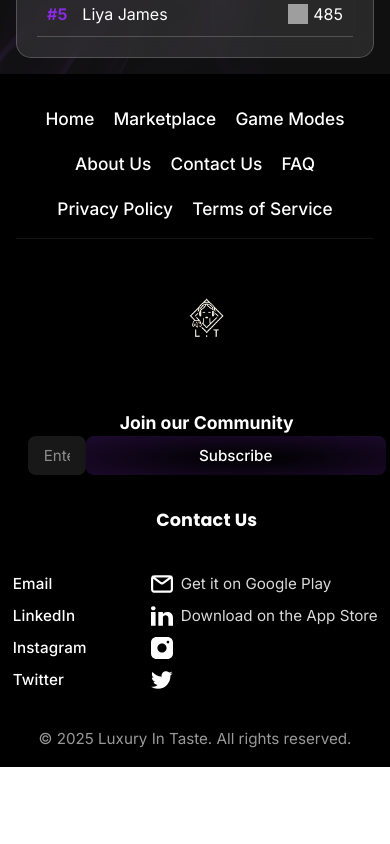
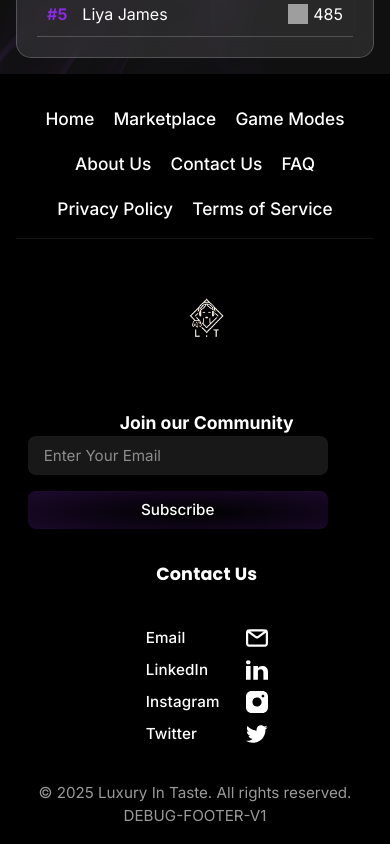
Before and after one commit to ManasadeviJ/LIT_DOC, a React (Vite) app in the folder frontend/: page /game-modes in a window 390 px wide. Shown: the part 2326-3170 px from the top of the page. Before the commit the page ends 3093 px from the top, so only its background shows below. Built offline with nearby package versions, Linux system fonts and the light colour scheme; grey boxes are pictures that could not be loaded; the HTML template or start-up script is replaced by a standard one.

Commit message:
Fix footer mobile layout and navigation issues

```diff
--- a/frontend/src/components/Footer.jsx
+++ b/frontend/src/components/Footer.jsx
@@ -56,7 +56,7 @@ const Footer = () => {
               <Link to="/" className="footer-link">
                 Home
               </Link>
-              <Link to="/marketplace" className="footer-link">
+              <Link to="/shop" className="footer-link">
                 Marketplace
               </Link>
               <Link to="/game-modes" className="footer-link">
--- a/frontend/src/components/Footer/Footer.css
+++ b/frontend/src/components/Footer/Footer.css
@@ -75,11 +75,52 @@
     flex-direction: column;
     align-items: center;
   }
+  .footer-email-container form {
+    flex-direction: column;
+  }
+
+  .footer-contact-table {
+    grid-template-columns: auto auto;
+    justify-content: center;
+  }
+
+  .footer-store-link {
+    display: none;
+  }
 }
 
 @media screen and (max-width: 480px) {
   .footer-main-nav {
     gap: 1.5rem;
+  }
+  .footer-join-section h3 {
+    font-family: 'Poppins', sans-serif;
+    font-size: 1.25rem;
+    font-weight: 600;
+    margin-bottom: 1.5rem;
+  }
+
+  .footer-email-container {
+    width: 100%;
+    max-width: 400px;
+  }
+
+  .footer-email-container form {
+    display: flex;
+    gap: 1rem;
+    width: 100%;
+  }
+
+  .footer-email-input {
+    flex: 1;
+    background: rgba(24, 24, 24, 1);
+    border: none;
+    border-radius: 8px;
+    padding: 0.75rem 1rem;
+    color: #FFFFFF;
+    font-family: 'Inter', sans-serif;
+    font-size: 1rem;
+    min-width: 0;
   }
 }
 
--- a/frontend/src/components/Footer/Footer.jsx
+++ b/frontend/src/components/Footer/Footer.jsx
@@ -41,11 +41,34 @@ const Footer = () => {
   };
 
   return (
-    <footer className="footer-container">
+    <footer className="footer-container" id="footer-community-section">
+      <style>
+        {`
+          .footer-email-container > form {
+            display: flex;
+            width: 100%;
+            gap: 1rem;
+          }
+          @media screen and (max-width: 768px) {
+            .footer-email-container > form {
+              flex-direction: column;
+            }
+
+            .footer-contact-table {
+              grid-template-columns: auto auto !important;
+              justify-content: center;
+            }
+
+            .footer-store-link {
+              display: none !important;
+            }
+          }
+        `}
+      </style>
       {/* Top Navigation Bar */}
       <nav className="footer-top-nav">
         <a href="/">Home</a>
-        <a href="/marketplace">Marketplace</a>
+        <a href="/shop">Marketplace</a>
         <a href="/game-modes">Game Modes</a>
         <a href="/about-us">About Us</a>
         <a href="/contact-us">Contact Us</a>
@@ -64,7 +87,7 @@ const Footer = () => {
         <div className="footer-center">
           <h3>Join our Community</h3>
           <div className="footer-email-container">
-            <form onSubmit={handleSubscribe} style={{ display: 'flex', width: '100%' }}>
+            <form onSubmit={handleSubscribe}>
               <input
                 type="email"
                 placeholder="Enter Your Email"
@@ -106,6 +129,7 @@ const Footer = () => {
 
       <div className="footer-bottom">
         <p>&copy; {new Date().getFullYear()} Luxury In Taste. All rights reserved.</p>
+        <p>DEBUG-FOOTER-V1</p>
       </div>
     </footer>
   );
--- a/frontend/src/components/JoinCommunity/JoinCommunity.jsx
+++ b/frontend/src/components/JoinCommunity/JoinCommunity.jsx
@@ -1,10 +1,8 @@
 import React from 'react';
 import './JoinCommunity.css';
 import joinCommunityBg from '../../assets/join-community-bg.mp4';
-import { useNavigate } from 'react-router-dom';
 
 const JoinCommunity = () => {
-  const navigate = useNavigate();
   return (
     <section className="join-community">
       <div className="video-container">
@@ -20,8 +18,8 @@ const JoinCommunity = () => {
         <p>Join our exclusive community!
         Be the first to know about the latest releases, market trends, exciting launches, and special offers. Stay ahead, Stay LIT.</p>
         <div className="button-container">
-          <button className="cta-button">Join our Community</button>
-          <button className="secondary-button" onClick={() => navigate('/shop')}>Explore Marketplace</button>
+          <a href="#footer-community-section" className="cta-button">Join our Community</a>
+          <button className="secondary-button" onClick={() => window.location.href='/shop'}>Explore Marketplace</button>
         </div>
       </div>
     </section>
--- a/frontend/src/index.css
+++ b/frontend/src/index.css
@@ -17,6 +17,7 @@
 
 html {
   color-scheme: dark;
+  scroll-behavior: smooth;
   /* background-color: #000000 !important; */
 }
 
```
